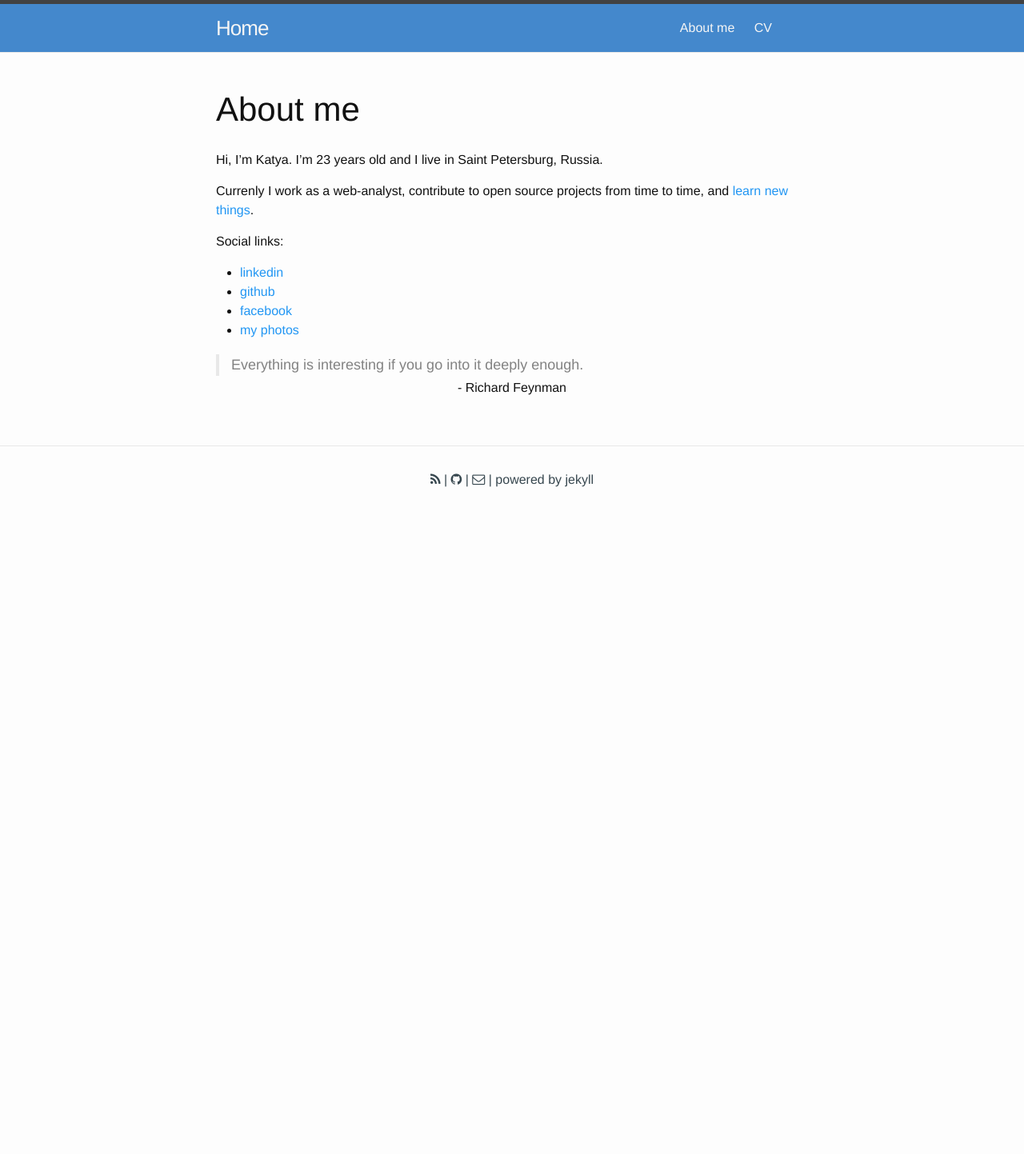
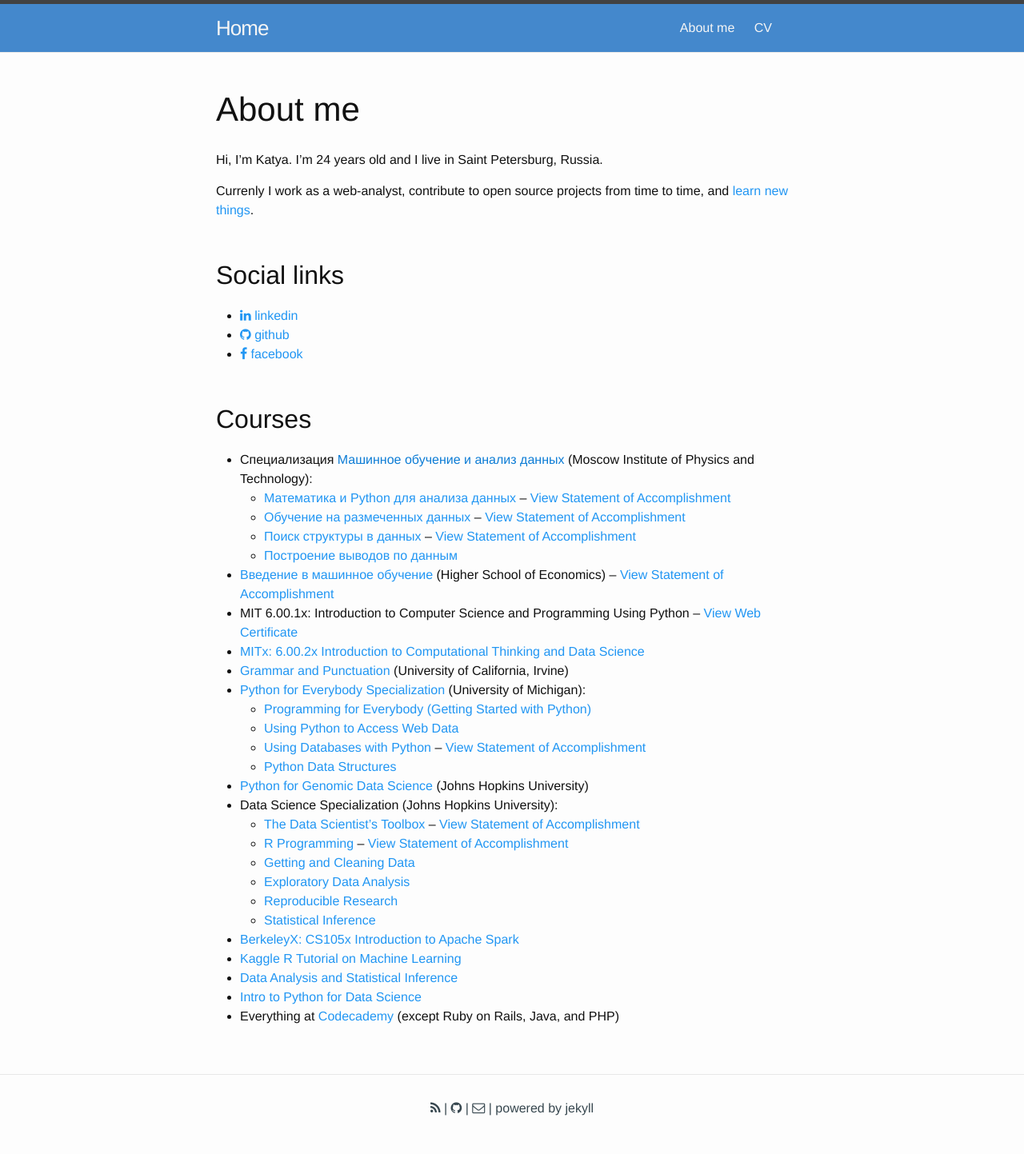
Before and after one commit to demidovakatya/demidovakatya.github.io, a Jekyll site: the page built from about.md, in a window 1280 px wide. Shown: the whole page at 80% size. Built offline with Jekyll 4.4.1, drawn with Linux system fonts in a browser that asks for light colours; nearby versions of some CDN libraries; before the commit the page ends 900 px from its top, so only the background shows below that.

Commit message:
updated about

```diff
--- a/about.md
+++ b/about.md
@@ -4,18 +4,42 @@
 permalink: /about/
 ---
 
-Hi, I'm Katya. I'm 23 years old and I live in Saint Petersburg, Russia.
+Hi, I'm Katya. I'm 24 years old and I live in Saint Petersburg, Russia.
 
-Currenly I work as a web-analyst, contribute to open source projects from time to time, and [learn new things](/cv.md#Courses).
+Currenly I work as a web-analyst, contribute to open source projects from time to time, and [learn new things](#Courses).
 
-Social links:
+## Social links
 
-* [linkedin](https://ru.linkedin.com/in/demidovakatya/en)
-* [github](https://github.com/demidovakatya)
-* [facebook](https://www.facebook.com/demidovakatya)
-* [my photos](http://captain-cotique.tumblr.com)
+* [<i class="fa fa-linkedin"></i> linkedin](https://ru.linkedin.com/in/demidovakatya/en)
+* [<i class="fa fa-github"></i> github](https://github.com/demidovakatya)
+* [<i class="fa fa-facebook"></i> facebook](https://www.facebook.com/demidovakatya)
 
+## Courses
 
-> Everything is interesting if you go into it deeply enough.
-
-<p class="quote-author">- Richard Feynman</p>
+* Специализация <a href="">Машинное обучение и анализ данных</a> (Moscow Institute of Physics and Technology):
+    * <a href="https://www.coursera.org/learn/mathematics-and-python/home/welcome">Математика и Python для анализа данных</a> – <a href="https://www.coursera.org/account/accomplishments/records/W82UVA27KM6U" target="_blank">View Statement of Accomplishment</a>
+    * <a href="https://www.coursera.org/learn/supervised-learning/home/welcome">Обучение на размеченных данных</a> – <a href="https://www.coursera.org/account/accomplishments/certificate/7HJB389DV53Y" target="_blank">View Statement of Accomplishment</a>
+    * <a href="https://www.coursera.org/learn/unsupervised-learning/home/welcome">Поиск структуры в данных</a> – <a href="https://www.coursera.org/account/accomplishments/certificate/7HJB389DV53Y" target="_blank">View Statement of Accomplishment</a>
+    * <a href="https://www.coursera.org/learn/stats-for-data-analysis/home/welcome">Построение выводов по данным</a>
+* <a href="https://www.coursera.org/learn/vvedenie-mashinnoe-obuchenie/home/info">Введение в машинное обучение</a> (Higher School of Economics) – <a href="https://www.coursera.org/account/accomplishments/records/WUPNNFRC9R9U" target="_blank">View Statement of Accomplishment</a>
+* MIT 6.00.1x: Introduction to Computer Science and Programming Using Python – <a href="https://courses.edx.org/certificates/a0da1fc2bfc745af9e3b2802105ff5dc" target="_blank">View Web Certificate</a>
+* [MITx: 6.00.2x Introduction to Computational Thinking and Data Science](https://courses.edx.org/courses/course-v1:MITx+6.00.2x_5+1T2016/info)
+* <a href="https://www.coursera.org/learn/grammar-punctuation" target="_blank">Grammar and Punctuation</a> (University of California, Irvine)
+* <a href="https://www.coursera.org/specializations/python">Python for Everybody Specialization</a> (University of Michigan):
+    * <a href="https://www.coursera.org/learn/python" target="_blank">Programming for Everybody (Getting Started with Python)</a>
+    * <a href="https://www.coursera.org/learn/python-network-data" target="_blank">Using Python to Access Web Data</a>
+    * <a href="https://www.coursera.org/learn/python-databases" target="_blank">Using Databases with Python</a> – <a href="https://www.coursera.org/account/accomplishments/verify/4X7739F2GBHS" target="_blank">View Statement of Accomplishment</a>
+    * <a href="https://www.coursera.org/learn/python-data" target="_blank">Python Data Structures</a>
+* <a href="https://www.coursera.org/course/genpython" target="_blank">Python for Genomic Data Science</a> (Johns Hopkins University)
+* Data Science Specialization (Johns Hopkins University):
+    * <a href="https://www.coursera.org/course/datascitoolbox" target="_blank">The Data Scientist’s Toolbox</a> – <a href="https://www.coursera.org/account/accomplishments/records/8V5CAMQU2S2G" target="_blank">View Statement of Accomplishment</a>
+    * <a href="https://www.coursera.org/course/rprog" target="_blank">R Programming</a> – <a href="https://www.coursera.org/account/accomplishments/records/3PE2MRX6F36X" target="_blank">View Statement of Accomplishment</a>
+    * <a href="https://www.coursera.org/course/getdata" target="_blank">Getting and Cleaning Data</a>
+    * <a href="https://www.coursera.org/course/exdata" target="_blank">Exploratory Data Analysis</a>
+    * <a href="https://www.coursera.org/course/repdata" target="_blank">Reproducible Research</a>
+    * <a href="https://www.coursera.org/course/statinference" target="_blank">Statistical Inference</a>
+* [BerkeleyX: CS105x Introduction to Apache Spark](https://courses.edx.org/courses/course-v1:BerkeleyX+CS105x+1T2016/info)
+* [Kaggle R Tutorial on Machine Learning](https://www.datacamp.com/courses/kaggle-r-tutorial-on-machine-learning)
+* [Data Analysis and Statistical Inference](https://www.datacamp.com/courses/statistical-inference-and-data-analysis)
+* [Intro to Python for Data Science](https://campus.datacamp.com/courses/intro-to-python-for-data-science)
+* Everything at [Codecademy](https://www.codecademy.com/) (except Ruby on Rails, Java, and PHP)
```
